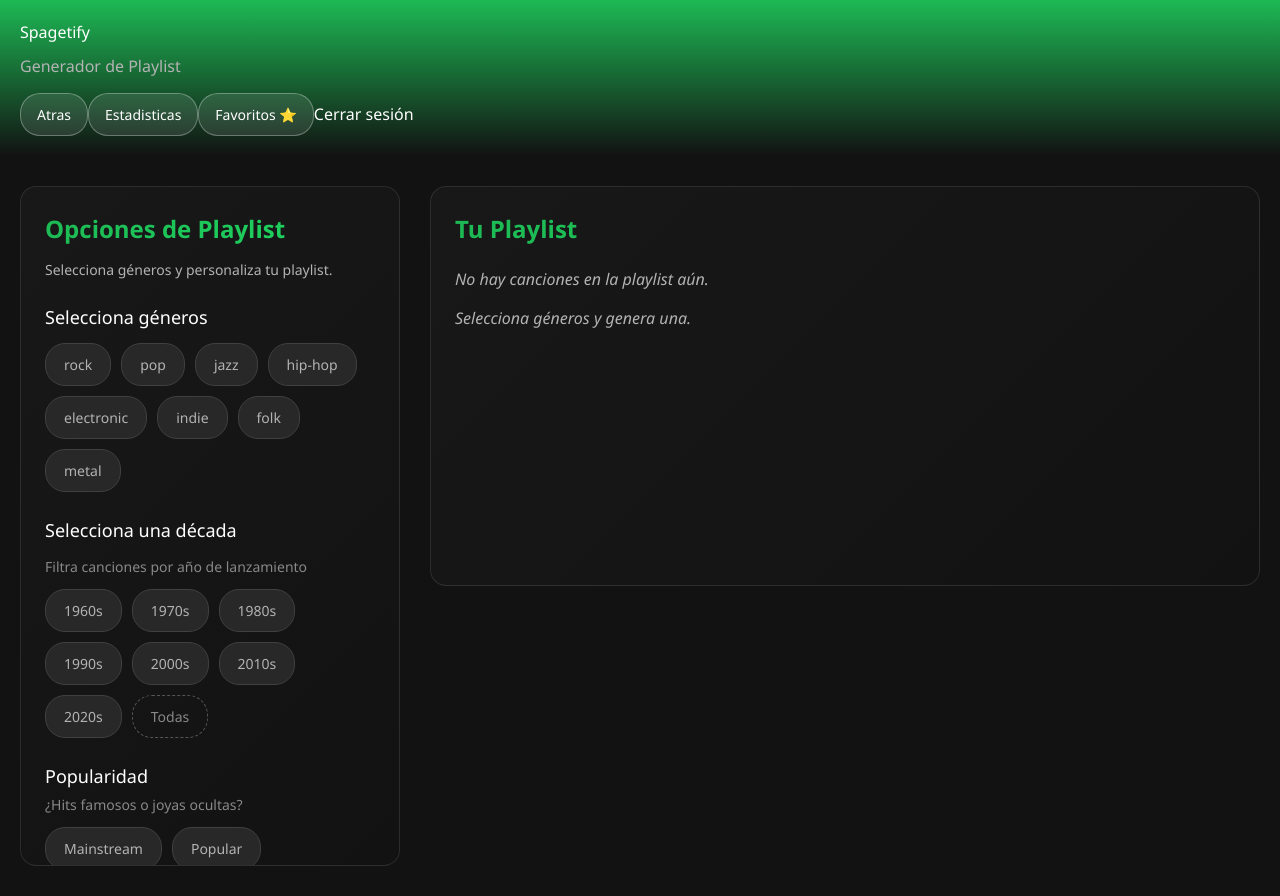
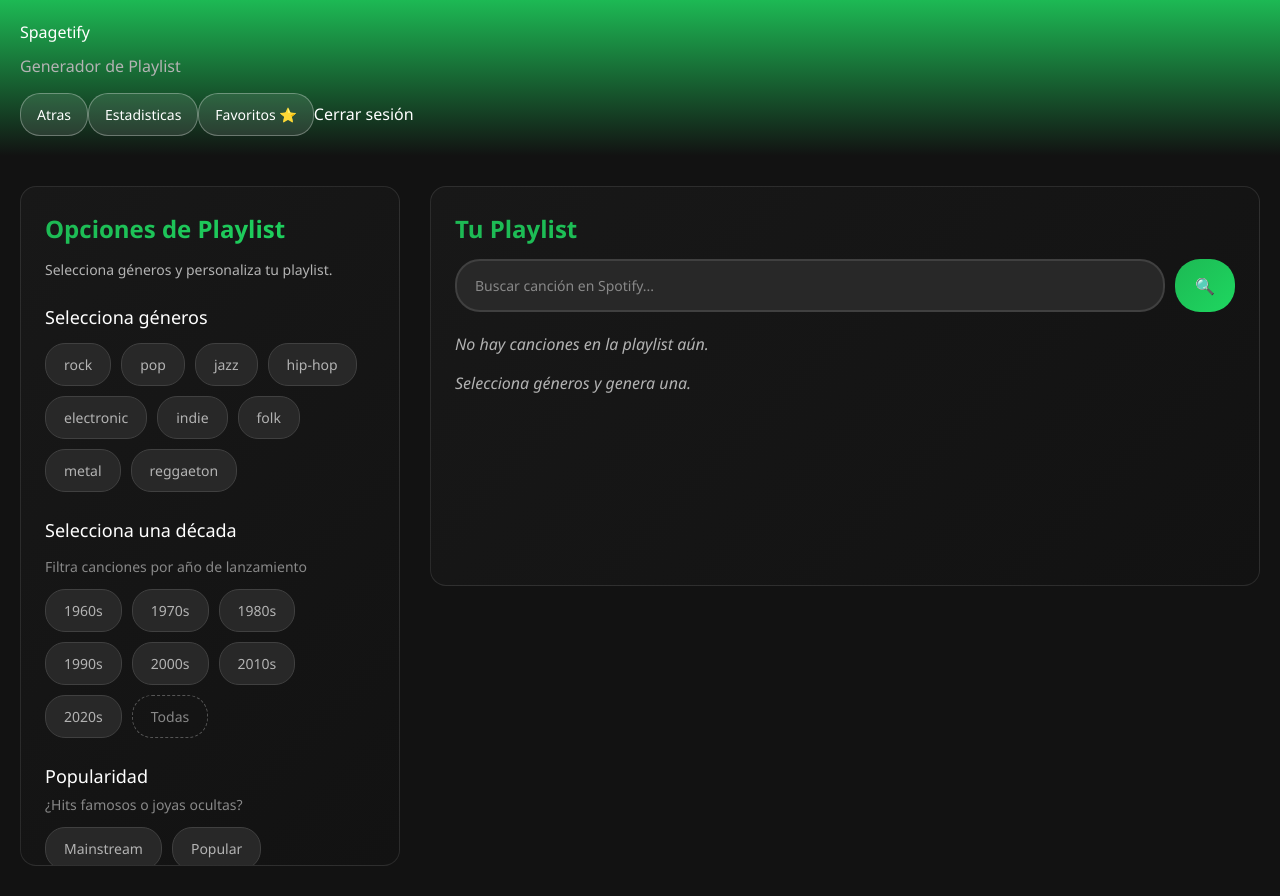
Before and after one commit to juliosoria9/proyectoweb_2, a Next.js app in the folder spotify/: page /dashboard in a window 1280 px wide. Built offline with nearby package versions, Linux system fonts and the light colour scheme; sample sign-in values are in the browser's storage.

Commit message:
añadido una barra de busqeuda de canciones

```diff
--- a/spotify/src/app/dashboard/page.js
+++ b/spotify/src/app/dashboard/page.js
@@ -13,13 +13,16 @@ import styles from './page.module.css';
 export default function DashboardPage() {
 	const router = useRouter();
 	const [ready, setReady] = useState(false);
-	const generosDisponibles = ['rock', 'pop', 'jazz', 'hip-hop', 'electronic', 'indie', 'folk', 'metal'];
+	const generosDisponibles = ['rock', 'pop', 'jazz', 'hip-hop', 'electronic', 'indie', 'folk', 'metal', 'reggaeton'];
 	const [generosSeleccionados, setGenerosSeleccionados] = useState([]);
 	const [decadaSeleccionada, setDecadaSeleccionada] = useState(null);
 	const [popularidadSeleccionada, setPopularidadSeleccionada] = useState(null);
 	const [playlist, setPlaylist] = useState([]);
 	const [cargando, setCargando] = useState(false);
 	const [mensaje, setMensaje] = useState('');
+	const [textoBusqueda, setTextoBusqueda] = useState('');
+	const [resultadosBusqueda, setResultadosBusqueda] = useState([]);
+	const [buscando, setBuscando] = useState(false);
 
 	useEffect(function() {
 		if (!isAuthenticated()) {
@@ -260,6 +263,91 @@ export default function DashboardPage() {
 		setPlaylist(nuevaPlaylist);
 	}
 
+	async function buscarCancionManual() {
+		if (textoBusqueda.trim() === '') {
+			return;
+		}
+
+		const token = getAccessToken();
+		if (!token) {
+			setMensaje('Sin token. Inicia sesión.');
+			return;
+		}
+
+		setBuscando(true);
+		setResultadosBusqueda([]);
+
+		try {
+			const url = 'https://api.spotify.com/v1/search?type=track&q=' + encodeURIComponent(textoBusqueda) + '&limit=5';
+
+			const respuesta = await fetch(url, {
+				headers: { 'Authorization': 'Bearer ' + token }
+			});
+
+			const datos = await respuesta.json();
+
+			if (datos.tracks && datos.tracks.items) {
+				const resultados = [];
+
+				for (let i = 0; i < datos.tracks.items.length; i++) {
+					const track = datos.tracks.items[i];
+
+					let nombreArtista = 'Desconocido';
+					if (track.artists && track.artists.length > 0) {
+						nombreArtista = track.artists[0].name;
+					}
+
+					let imagenAlbum = '';
+					if (track.album && track.album.images && track.album.images.length > 0) {
+						imagenAlbum = track.album.images[0].url;
+					}
+
+					resultados.push({
+						id: track.id,
+						name: track.name,
+						artist: nombreArtista,
+						image: imagenAlbum,
+						popularity: track.popularity
+					});
+				}
+
+				setResultadosBusqueda(resultados);
+			}
+		} catch (error) {
+			setMensaje('Error al buscar: ' + error.message);
+		}
+
+		setBuscando(false);
+	}
+
+	function añadirCancionAPlaylist(cancion) {
+		const yaExiste = playlist.some(function(c) {
+			return c.id === cancion.id;
+		});
+
+		if (yaExiste) {
+			setMensaje('Esta canción ya está en la playlist.');
+			return;
+		}
+
+		const nuevaPlaylist = [];
+		for (let i = 0; i < playlist.length; i++) {
+			nuevaPlaylist.push(playlist[i]);
+		}
+		nuevaPlaylist.push(cancion);
+
+		setPlaylist(nuevaPlaylist);
+		setMensaje('Añadida: ' + cancion.name);
+		setResultadosBusqueda([]);
+		setTextoBusqueda('');
+	}
+
+	function manejarTeclaBusqueda(evento) {
+		if (evento.key === 'Enter') {
+			buscarCancionManual();
+		}
+	}
+
 	if (!ready) {
 		return <div>Cargando...</div>;
 	}
@@ -342,6 +430,52 @@ export default function DashboardPage() {
 
 					<div className={styles.panelDerecho}>
 						<h2 className={styles.tituloPanel}>Tu Playlist</h2>
+
+						<div className={styles.barraBusqueda}>
+							<input
+								type="text"
+								placeholder="Buscar canción en Spotify..."
+								value={textoBusqueda}
+								onChange={function(e) { setTextoBusqueda(e.target.value); }}
+								onKeyDown={manejarTeclaBusqueda}
+								className={styles.inputBusqueda}
+							/>
+							<button
+								type="button"
+								onClick={buscarCancionManual}
+								disabled={buscando}
+								className={styles.botonBuscar}
+							>
+								{buscando ? 'Buscando...' : '🔍'}
+							</button>
+						</div>
+
+						{resultadosBusqueda.length > 0 && (
+							<div className={styles.resultadosBusqueda}>
+								<p className={styles.tituloResultados}>Resultados:</p>
+								{resultadosBusqueda.map(function(cancion) {
+									return (
+										<div key={cancion.id} className={styles.resultadoItem}>
+											{cancion.image && (
+												<img src={cancion.image} alt={cancion.name} className={styles.resultadoImagen} />
+											)}
+											<div className={styles.resultadoInfo}>
+												<div className={styles.resultadoNombre}>{cancion.name}</div>
+												<div className={styles.resultadoArtista}>{cancion.artist}</div>
+											</div>
+											<button
+												type="button"
+												onClick={function() { añadirCancionAPlaylist(cancion); }}
+												className={styles.botonAñadir}
+											>
+												+ Añadir
+											</button>
+										</div>
+									);
+								})}
+							</div>
+						)}
+
 						<VisualizadorPlaylist playlist={playlist} onQuitar={quitarCancion} />
 					</div>
 				</div>
--- a/spotify/src/app/dashboard/page.module.css
+++ b/spotify/src/app/dashboard/page.module.css
@@ -140,3 +140,129 @@
     min-width: 140px;
   }
 }
+
+.barraBusqueda {
+  display: flex;
+  gap: 10px;
+  margin-bottom: 20px;
+}
+
+.inputBusqueda {
+  flex: 1;
+  padding: 14px 18px;
+  background-color: #282828;
+  border: 2px solid #404040;
+  border-radius: 25px;
+  color: #fff;
+  font-size: 14px;
+  outline: none;
+  transition: all 0.3s ease;
+}
+
+.inputBusqueda:focus {
+  border-color: #1DB954;
+  background-color: #333;
+}
+
+.inputBusqueda::placeholder {
+  color: #888;
+}
+
+.botonBuscar {
+  padding: 14px 20px;
+  background: linear-gradient(135deg, #1DB954 0%, #1ed760 100%);
+  border: none;
+  border-radius: 25px;
+  color: #fff;
+  font-size: 16px;
+  cursor: pointer;
+  transition: all 0.3s ease;
+}
+
+.botonBuscar:hover {
+  transform: scale(1.05);
+  box-shadow: 0 4px 12px rgba(29, 185, 84, 0.4);
+}
+
+.botonBuscar:disabled {
+  opacity: 0.5;
+  cursor: not-allowed;
+  transform: none;
+}
+
+.resultadosBusqueda {
+  background: linear-gradient(135deg, #282828 0%, #1a1a1a 100%);
+  border-radius: 12px;
+  padding: 16px;
+  margin-bottom: 20px;
+  border: 1px solid rgba(255, 255, 255, 0.1);
+}
+
+.tituloResultados {
+  color: #b3b3b3;
+  font-size: 12px;
+  text-transform: uppercase;
+  letter-spacing: 1px;
+  margin-bottom: 12px;
+}
+
+.resultadoItem {
+  display: flex;
+  align-items: center;
+  gap: 12px;
+  padding: 10px;
+  border-radius: 8px;
+  transition: background-color 0.2s ease;
+  margin-bottom: 8px;
+}
+
+.resultadoItem:hover {
+  background-color: rgba(255, 255, 255, 0.1);
+}
+
+.resultadoImagen {
+  width: 45px;
+  height: 45px;
+  border-radius: 6px;
+  object-fit: cover;
+}
+
+.resultadoInfo {
+  flex: 1;
+  min-width: 0;
+}
+
+.resultadoNombre {
+  color: #fff;
+  font-size: 14px;
+  font-weight: 600;
+  white-space: nowrap;
+  overflow: hidden;
+  text-overflow: ellipsis;
+}
+
+.resultadoArtista {
+  color: #b3b3b3;
+  font-size: 12px;
+  white-space: nowrap;
+  overflow: hidden;
+  text-overflow: ellipsis;
+}
+
+.botonAñadir {
+  padding: 8px 16px;
+  background-color: transparent;
+  border: 2px solid #1DB954;
+  border-radius: 20px;
+  color: #1DB954;
+  font-size: 12px;
+  font-weight: 600;
+  cursor: pointer;
+  transition: all 0.2s ease;
+  white-space: nowrap;
+}
+
+.botonAñadir:hover {
+  background-color: #1DB954;
+  color: #fff;
+}
```
